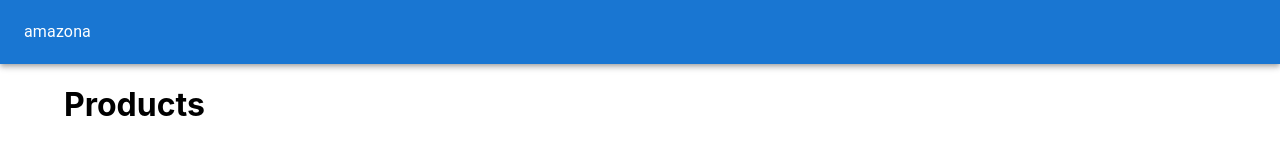
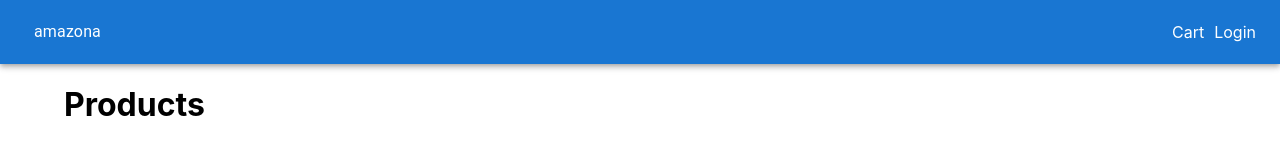
Before and after one commit to Yakushin103/next_test, a Next.js app: page / in a window 1280 px wide. Shown: the top 144 px of the page. Built offline with nearby package versions, Linux system fonts and the light colour scheme.

Commit message:
Added links in header

```diff
--- a/components/Layout.js
+++ b/components/Layout.js
@@ -1,9 +1,11 @@
 import Head from 'next/head'
+import NextLink from 'next/link'
 
 import AppBar from '@mui/material/AppBar'
 import Toolbar from '@mui/material/Toolbar'
 import Typography from '@mui/material/Typography'
 import Container from '@mui/material/Container'
+import Link from '@mui/material/Link'
 
 import { useStyles } from '../utils/styles'
 
@@ -20,7 +22,25 @@
 
       <AppBar position="static" className={classes.navbar}>
         <Toolbar>
-          <Typography>amazona</Typography>
+          <NextLink href="/" passHref>
+            <Link>
+              <Typography className={classes.brand}>amazona</Typography>
+            </Link>
+          </NextLink>
+
+          <div className={classes.grow}></div>
+
+          <NextLink href="/cart" passHref>
+            <Link>
+              Cart
+            </Link>
+          </NextLink>
+
+          <NextLink href="/login" passHref>
+            <Link>
+              Login
+            </Link>
+          </NextLink>
         </Toolbar>
       </AppBar>
 
--- a/utils/styles.js
+++ b/utils/styles.js
@@ -8,6 +8,13 @@
       marginLeft: 10
     }
   },
+  brand: {
+    fontWeight: 'bold',
+    fontSize: '1.5rem'
+  },
+  grow: {
+    flexGrow: 1
+  },
   main: {
     minHeight: '80vh'
   },
```
